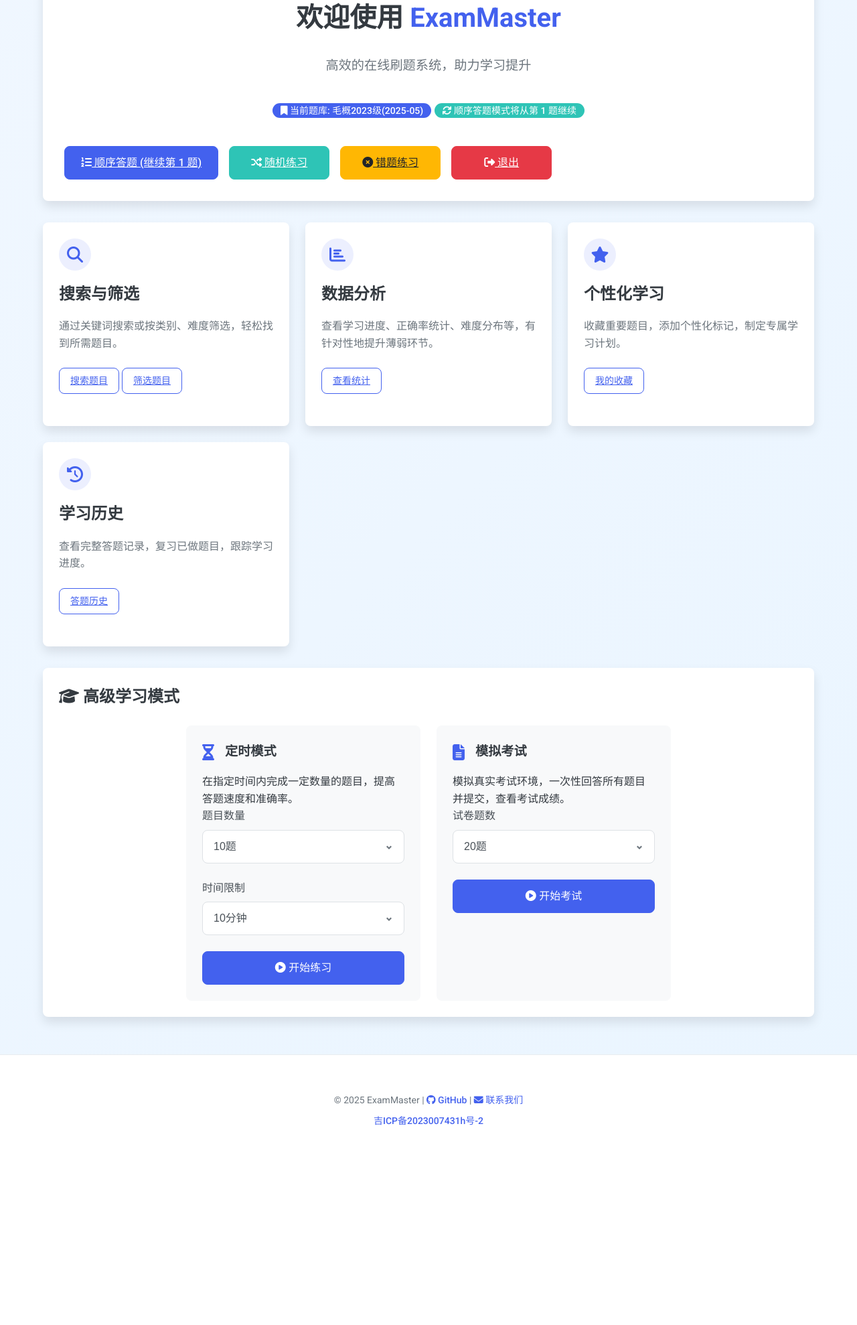
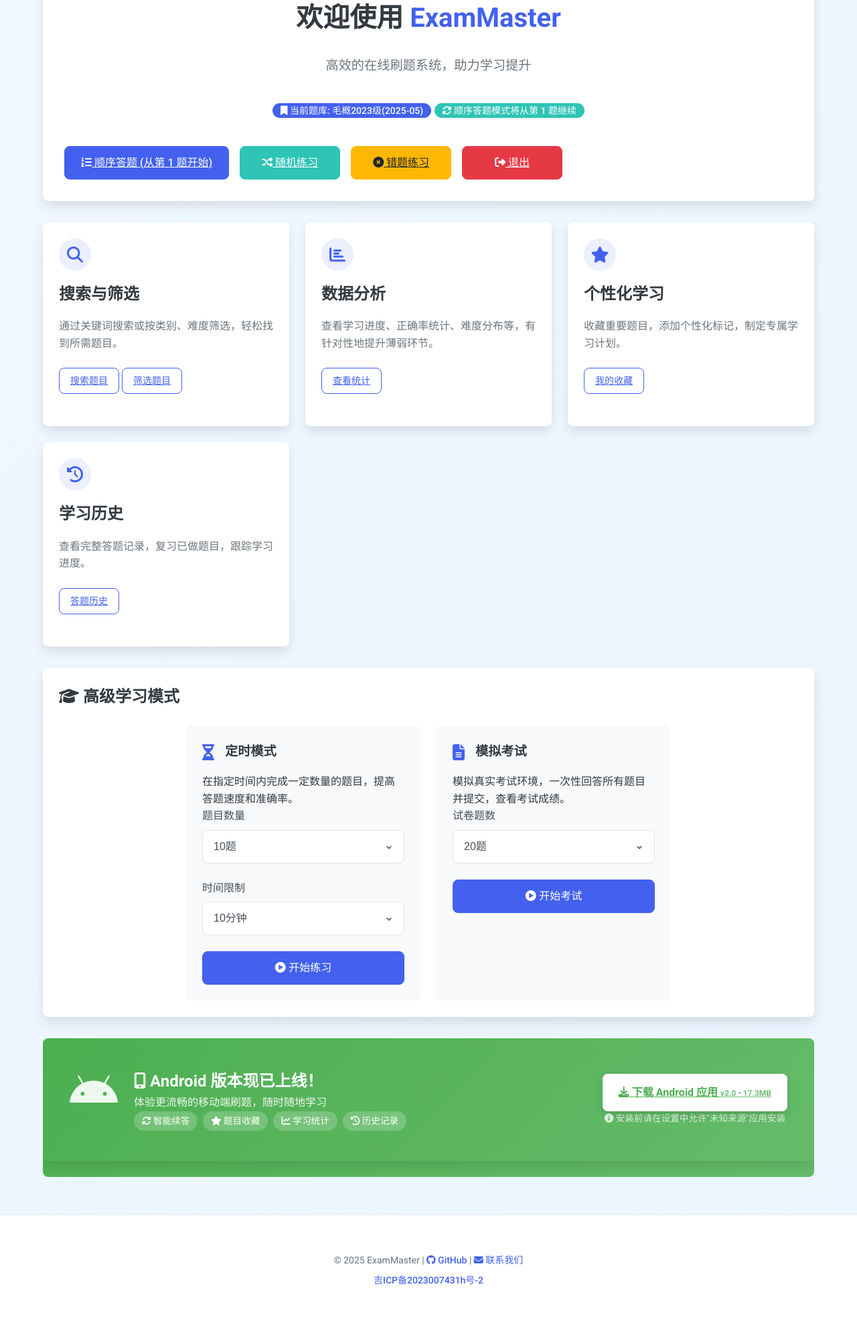
Before and after one commit to CiE-XinYuChen/EXAM-MASTER, a Flask app: page / in a window 1280 px wide. Shown: the part 201-2179 px from the top of the page at 67% size. Before the commit the page ends 1881 px from the top, so only its background shows below. Run offline with Flask 3, Linux system fonts and the light colour scheme; the visitor is signed in with stand-in values (Sample User, id 1); data comes from the database, SQL or seed files in the repository.

Commit message:
feat: Sync web and Android browsing position, add Android download section
- Sync browsing functionality between web and Android platforms
- Track last browsed question position in web client
- Update sequential answering to start from last browsed position
- Add prominent Android app download section on homepage
- Enhance UI with animated Android icon and feature highlights

🤖 Generated with [Claude Code](https://claude.ai/code)

Co-Authored-By: Claude <noreply@anthropic.com>

```diff
--- a/app.py
+++ b/app.py
@@ -477,14 +477,17 @@ def show_question(qid):
         flash("题目不存在", "error")
         return redirect(url_for('index'))
 
+    # Update last browsed question when viewing any question
+    conn = get_db()
+    c = conn.cursor()
+    c.execute('UPDATE users SET current_seq_qid = ? WHERE id = ?', (qid, user_id))
+    conn.commit()
+
     # Handle form submission (answer)
     if request.method == 'POST':
         user_answer = request.form.getlist('answer')
         user_answer_str = "".join(sorted(user_answer))
         correct = int(user_answer_str == "".join(sorted(q['answer'])))
-
-        conn = get_db()
-        c = conn.cursor()
 
         # Save answer to history
         c.execute(
@@ -513,8 +516,6 @@ def show_question(qid):
                               is_favorite=is_fav)
 
     # Handle GET request
-    conn = get_db()
-    c = conn.cursor()
     c.execute('SELECT COUNT(*) AS total FROM questions')
     total = c.fetchone()['total']
     c.execute('SELECT COUNT(DISTINCT question_id) AS answered FROM history WHERE user_id=?', (user_id,))
@@ -795,7 +796,7 @@ def sequential_start():
     user_data = c.fetchone()
 
     if user_data and user_data['current_seq_qid']:
-        # Continue from saved position
+        # Continue from last browsed position (start from where user left off)
         current_qid = user_data['current_seq_qid']
     else:
         # Find the first unanswered question
--- a/templates/index.html
+++ b/templates/index.html
@@ -23,7 +23,7 @@
             </p>
             <div class="feature-buttons d-flex justify-content-center flex-wrap">
                 <a href="{{ url_for('sequential_start') }}" class="btn btn-primary main-action-btn">
-                    <i class="fas fa-list-ol"></i> 顺序答题{% if current_seq_qid %} (继续第 {{ current_seq_qid }} 题){% endif %}
+                    <i class="fas fa-list-ol"></i> 顺序答题{% if current_seq_qid %} (从第 {{ current_seq_qid }} 题开始){% endif %}
                 </a>
                 <a href="{{ url_for('random_question') }}" class="btn btn-success main-action-btn">
                     <i class="fas fa-random"></i> 随机练习
@@ -148,6 +148,48 @@
                     </button>
                 </div>
             </form>
+        </div>
+    </div>
+</div>
+
+<div class="android-section mb-4">
+    <div class="card">
+        <div class="android-content">
+            <div class="android-header">
+                <div class="android-icon">
+                    <i class="fab fa-android"></i>
+                </div>
+                <div class="android-text">
+                    <h3 class="card-title mb-2">
+                        <i class="fas fa-mobile-alt"></i> Android 版本现已上线！
+                    </h3>
+                    <p class="mb-3">体验更流畅的移动端刷题，随时随地学习</p>
+                    <div class="android-features">
+                        <span class="feature-tag">
+                            <i class="fas fa-sync"></i> 智能续答
+                        </span>
+                        <span class="feature-tag">
+                            <i class="fas fa-star"></i> 题目收藏
+                        </span>
+                        <span class="feature-tag">
+                            <i class="fas fa-chart-line"></i> 学习统计
+                        </span>
+                        <span class="feature-tag">
+                            <i class="fas fa-history"></i> 历史记录
+                        </span>
+                    </div>
+                </div>
+            </div>
+            <div class="android-download">
+                <a href="/ExamMasterAndroid/exammaster-v2-debug.apk" class="btn btn-success download-btn" download>
+                    <i class="fas fa-download"></i> 下载 Android 应用
+                    <small class="d-block mt-1">v2.0 • 17.3MB</small>
+                </a>
+                <p class="download-note mt-2">
+                    <i class="fas fa-info-circle"></i>
+                    安装前请在设置中允许"未知来源"应用安装
+                </p>
+            </div>
         </div>
     </div>
 </div>
@@ -281,5 +323,137 @@
             width: 95%;
         }
     }
+
+    /* Android Section Styles */
+    .android-section {
+        background: linear-gradient(135deg, #4CAF50 0%, #66BB6A 100%);
+        border-radius: var(--border-radius);
+        overflow: hidden;
+    }
+
+    .android-section .card {
+        background: transparent;
+        border: none;
+        color: white;
+    }
+
+    .android-content {
+        display: flex;
+        align-items: center;
+        justify-content: space-between;
+        gap: 2rem;
+        padding: 1rem;
+    }
+
+    .android-header {
+        display: flex;
+        align-items: center;
+        gap: 1.5rem;
+        flex: 1;
+    }
+
+    .android-icon {
+        font-size: 4rem;
+        color: rgba(255, 255, 255, 0.9);
+        animation: androidBounce 2s infinite;
+    }
+
+    @keyframes androidBounce {
+        0%, 20%, 50%, 80%, 100% {
+            transform: translateY(0);
+        }
+        40% {
+            transform: translateY(-10px);
+        }
+        60% {
+            transform: translateY(-5px);
+        }
+    }
+
+    .android-text h3 {
+        font-size: 1.5rem;
+        font-weight: 600;
+        margin: 0;
+        color: white;
+    }
+
+    .android-text p {
+        color: rgba(255, 255, 255, 0.9);
+        margin: 0;
+    }
+
+    .android-features {
+        display: flex;
+        gap: 0.5rem;
+        flex-wrap: wrap;
+    }
+
+    .feature-tag {
+        background: rgba(255, 255, 255, 0.2);
+        padding: 0.25rem 0.75rem;
+        border-radius: 15px;
+        font-size: 0.85rem;
+        color: white;
+        white-space: nowrap;
+    }
+
+    .android-download {
+        text-align: center;
+    }
+
+    .download-btn {
+        background: white;
+        color: #4CAF50;
+        border: none;
+        padding: 1rem 1.5rem;
+        font-weight: 600;
+        border-radius: 8px;
+        transition: all 0.3s ease;
+        box-shadow: 0 4px 12px rgba(0, 0, 0, 0.15);
+    }
+
+    .download-btn:hover {
+        background: #f8f9fa;
+        color: #4CAF50;
+        transform: translateY(-2px);
+        box-shadow: 0 6px 20px rgba(0, 0, 0, 0.2);
+    }
+
+    .download-btn small {
+        font-size: 0.75rem;
+        opacity: 0.8;
+    }
+
+    .download-note {
+        color: rgba(255, 255, 255, 0.8);
+        font-size: 0.85rem;
+        margin: 0;
+    }
+
+    @media (max-width: 768px) {
+        .android-content {
+            flex-direction: column;
+            text-align: center;
+            gap: 1.5rem;
+        }
+
+        .android-header {
+            flex-direction: column;
+            gap: 1rem;
+        }
+
+        .android-icon {
+            font-size: 3rem;
+        }
+
+        .android-features {
+            justify-content: center;
+        }
+
+        .feature-tag {
+            font-size: 0.8rem;
+            padding: 0.2rem 0.6rem;
+        }
+    }
 </style>
 {% endblock %}
```
Also changed, not shown: 3 other files.
